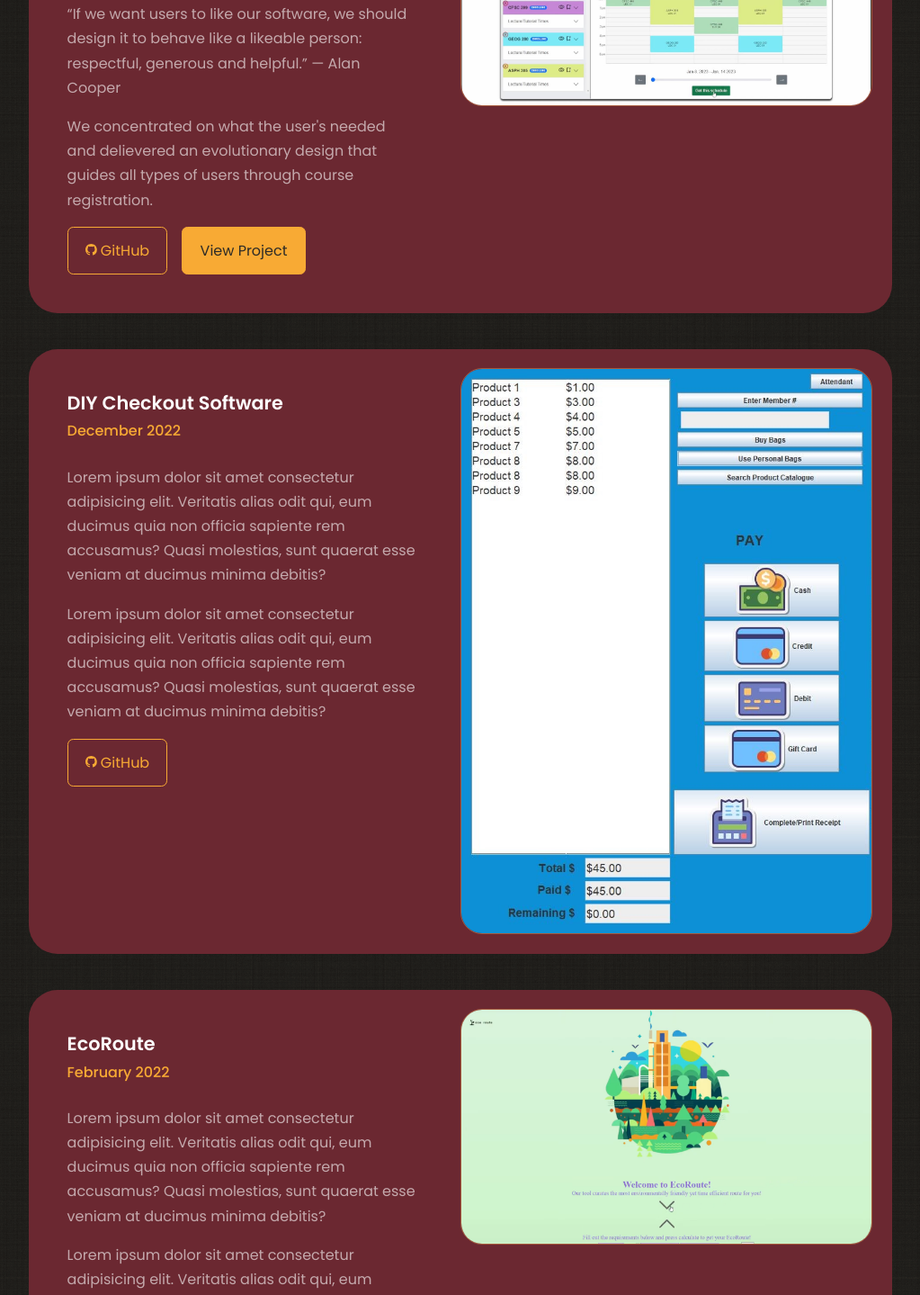
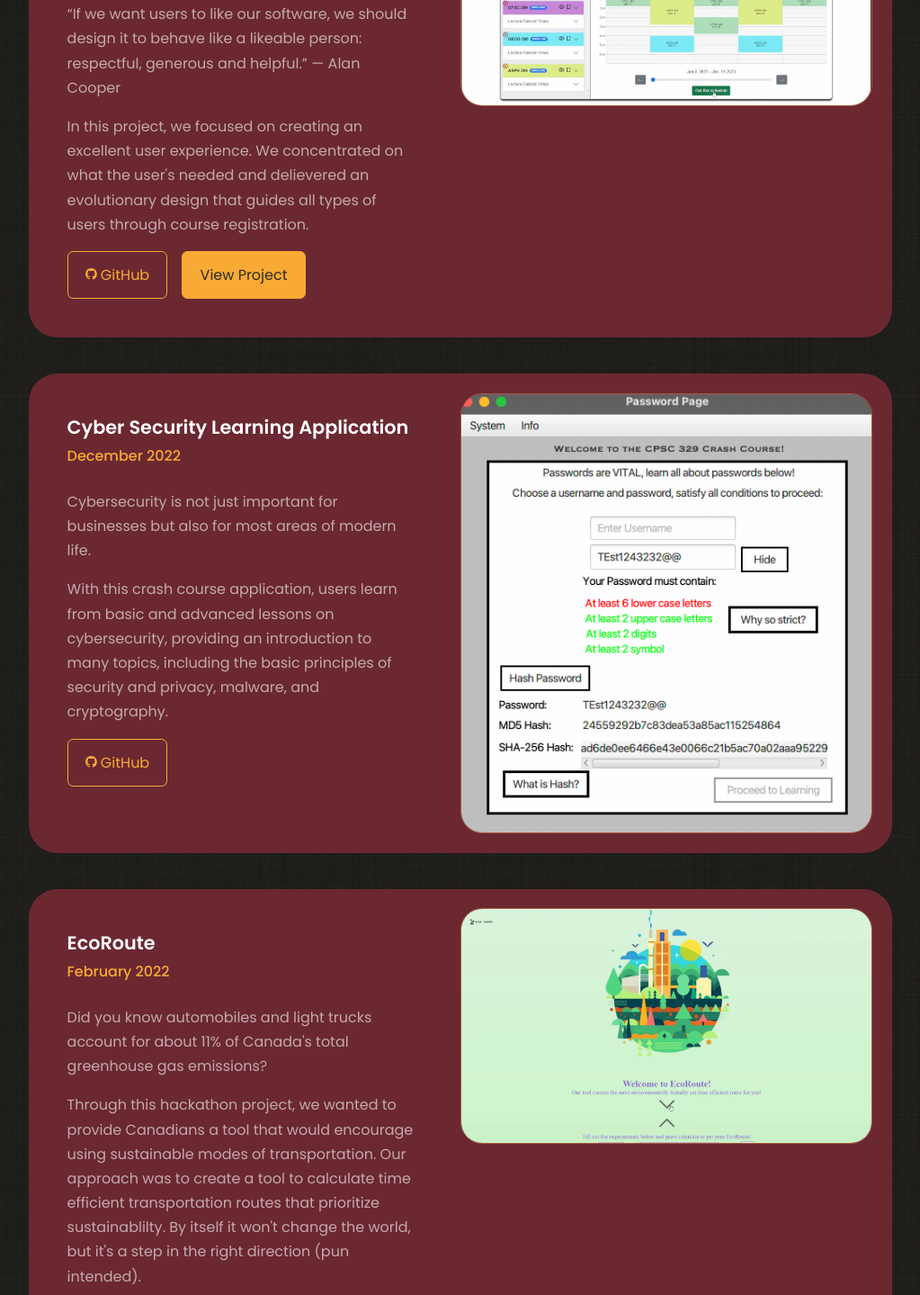
Before and after one commit to TheJasonOsmond/React-Portfolio-Website, a React (Create React App) app: page / in a window 1280 px wide. Shown: the part 3480-4919 px from the top of the page at 90% size, without its empty margins (128-1151 px from the left). Built offline with nearby package versions, Linux system fonts and the light colour scheme.

Commit message:
Portfolio Completed

```diff
--- a/src/components/portfolio/Portfolio.jsx
+++ b/src/components/portfolio/Portfolio.jsx
@@ -33,7 +33,7 @@ const Portfolio = () => {
             <a href='https://github.com/TheJasonOsmond/React-Portfolio-Website' className='btn' target='_blank'>
             <BsGithub className='portfolio__item-cta-icon'/> GitHub
             </a>
-              <a href='https://jasonosmond.com' className='btn btn-primary' target='_blank'>View Project</a>
+              <a href='https://jasonosmond.com' className='btn btn-primary' target='_blank'>View Pro-...wait.</a>
             </div>
           </div>
           <div className='portfolio__item-image'>
@@ -73,7 +73,7 @@ const Portfolio = () => {
             “If we want users to like our software, we should design it to behave like a likeable person: respectful, generous and helpful.” — Alan Cooper
             </p>
             <p>
-              We concentrated on what the user's needed and delievered an evolutionary design that guides all types of users through course registration.
+              In this project, we focused on creating an excellent user experience. We concentrated on what the user's needed and delievered an evolutionary design that guides all types of users through course registration.
             </p>
 
             <div className='portfolio__item-cta'>
@@ -88,12 +88,12 @@ const Portfolio = () => {
           </div>
         </article>
         {/* CHECKOUT SOFTWARE */}
-        <article className='portfolio__item'>
+        {/* <article className='portfolio__item'>
           <div className='portfolio__item-info'>
-            <h3>DIY Checkout Software</h3>
+            <h3>Self-Checkout Software</h3>
             <h4>December 2022</h4>
             <p>
-            Lorem ipsum dolor sit amet consectetur adipisicing elit. Veritatis alias odit qui, eum ducimus quia non officia sapiente rem accusamus? Quasi molestias, sunt quaerat esse veniam at ducimus minima debitis?
+
             </p>
             <p>
             Lorem ipsum dolor sit amet consectetur adipisicing elit. Veritatis alias odit qui, eum ducimus quia non officia sapiente rem accusamus? Quasi molestias, sunt quaerat esse veniam at ducimus minima debitis?
@@ -108,17 +108,18 @@ const Portfolio = () => {
           <div className='portfolio__item-image'>
             <img src={IMG4} alt="" />
           </div>
-        </article>
+        </article> */}
         {/* Cyber Security Learning Application */}
-        {/* <article className='portfolio__item'>
+        <article className='portfolio__item'>
           <div className='portfolio__item-info'>
             <h3>Cyber Security Learning Application</h3>
             <h4>December 2022</h4>
             <p>
-            Lorem ipsum dolor sit amet consectetur adipisicing elit. Veritatis alias odit qui, eum ducimus quia non officia sapiente rem accusamus? Quasi molestias, sunt quaerat esse veniam at ducimus minima debitis?
+             Cybersecurity is not just important for businesses but also for most areas of modern life.
             </p>
             <p>
-            Lorem ipsum dolor sit amet consectetur adipisicing elit. Veritatis alias odit qui, eum ducimus quia non officia sapiente rem accusamus? Quasi molestias, sunt quaerat esse veniam at ducimus minima debitis?
+            With this crash course application, users learn from basic and advanced lessons on cybersecurity, providing an introduction to many topics,
+            including the basic principles of security and privacy, malware, and cryptography.
             </p>
 
             <div className='portfolio__item-cta'>
@@ -130,17 +131,17 @@ const Portfolio = () => {
           <div className='portfolio__item-image'>
             <img src={IMG5} alt="" />
           </div>
-        </article> */}
+        </article>
         {/* ECOROUTE */}
         <article className='portfolio__item'>
           <div className='portfolio__item-info'>
             <h3>EcoRoute</h3>
             <h4>February 2022</h4>
             <p>
-            Lorem ipsum dolor sit amet consectetur adipisicing elit. Veritatis alias odit qui, eum ducimus quia non officia sapiente rem accusamus? Quasi molestias, sunt quaerat esse veniam at ducimus minima debitis?
+              Did you know automobiles and light trucks account for about 11% of Canada's total greenhouse gas emissions?
             </p>
             <p>
-            Lorem ipsum dolor sit amet consectetur adipisicing elit. Veritatis alias odit qui, eum ducimus quia non officia sapiente rem accusamus? Quasi molestias, sunt quaerat esse veniam at ducimus minima debitis?
+              Through this hackathon project, we wanted to provide Canadians a tool that would encourage using sustainable modes of transportation. Our approach was to create a tool to calculate time efficient transportation routes that prioritize sustainablilty. By itself it won't change the world, but it's a step in the right direction (pun intended).
             </p>
 
             <div className='portfolio__item-cta'>
--- a/src/components/portfolio/portfolio.css
+++ b/src/components/portfolio/portfolio.css
@@ -88,6 +88,13 @@
     .portfolio__item {
         grid-template-columns: 1fr;
         gap: 1.2rem;
+        padding: 0.1rem;
     }
 
+    .portfolio__item-cta{
+        gap: 0.5rem;
+    }
+
+
+
 }
```
